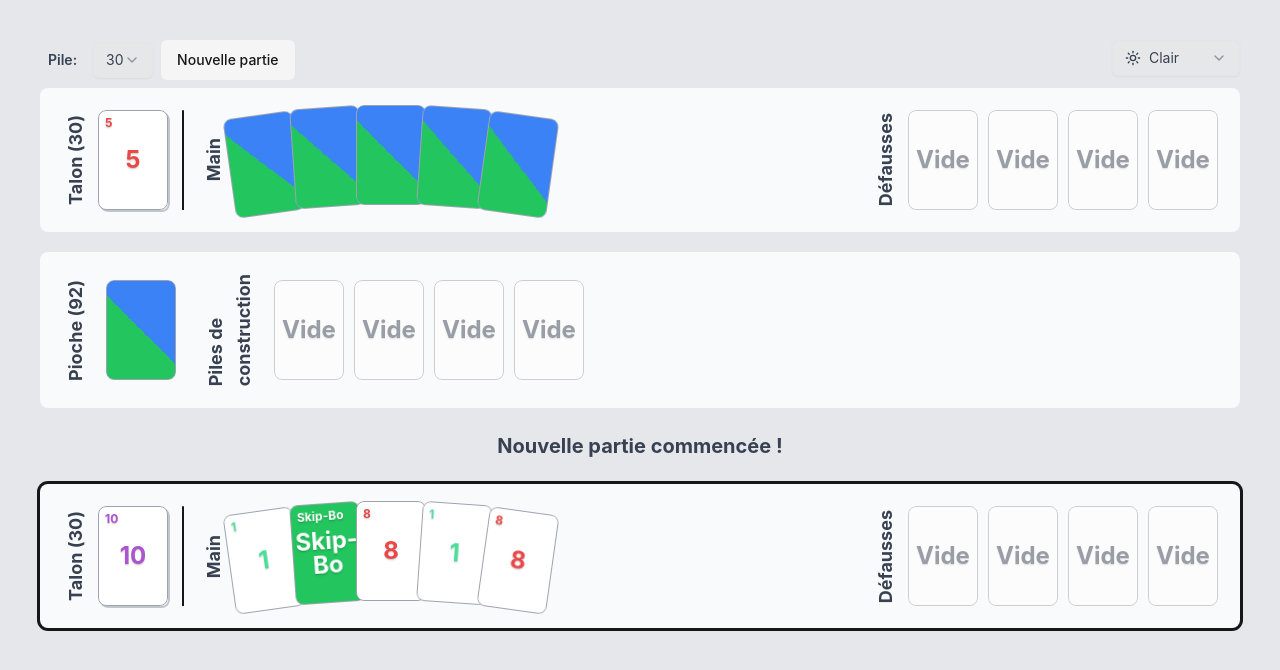
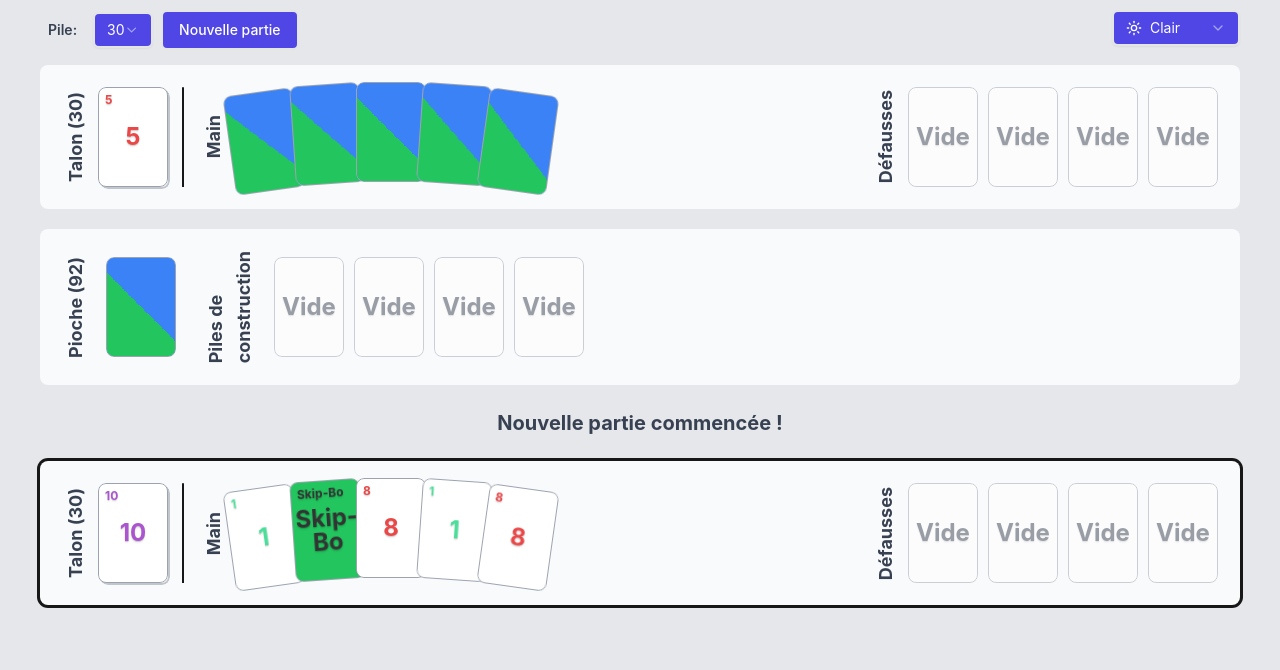
Before and after one commit to klbsjpolp/skip-bo, a React (Vite) app: page / in a window 1280 px wide. Shown: the top 670 px of the page. Built offline with nearby package versions, Linux system fonts and the light colour scheme.

Commit message:
Refactor color variables and improve card styles: update text colors, enhance button styles, and streamline card background effects for better visual consistency.

```diff
--- a/src/index.css
+++ b/src/index.css
@@ -59,6 +59,8 @@
   --card-g1: #0F0; /* 1‑4 */
   --card-g2: #F00; /* 5‑8 */
   --card-g3: #F0F; /* 9‑12 */
+
+  --button-hover-bg: color-mix(in srgb, var(--button-bg) 100%, black 5%);
 }
 
 @media(width >= 64rem) {
@@ -82,6 +84,9 @@
 
 body {
   padding: env(safe-area-inset-top) env(safe-area-inset-right) env(safe-area-inset-bottom) env(safe-area-inset-left);
+}
+#main {
+  padding-top: 10px;
 }
 
 /*
@@ -264,6 +269,10 @@
 
   .player-area {
     transition: border-color 0.3s;
+
+    &:first-child {
+      margin-top: 15px;
+    }
   }
 
   .player-area.active-turn,
@@ -413,13 +422,11 @@
   }
 
   .card-inner {
-    @apply w-full h-full overflow-hidden flex items-center justify-center absolute;
-    border-radius: inherit;
-  }
+    @apply w-full h-full rounded-[inherit] overflow-hidden flex items-center justify-center absolute will-change-transform;
 
-  .card-inner > * {
-    position: relative;
-    z-index: 1;
+    & > * {
+      @apply relative z-[1] will-change-transform;
+    }
   }
 
   &.selected {
@@ -534,7 +541,6 @@
   }
 }
 
-
 @utility card-morph-wrapper {
   @apply relative card-height w-(--card-width);
 }
@@ -542,3 +548,7 @@
 @utility card-morph-layer {
   @apply absolute pointer-events-none transition-opacity duration-800;
 }
+
+button {
+  @apply bg-(--button-bg) text-(--button-text) hover:bg-(--button-hover-bg) border-2 rounded-md;
+}
--- a/src/themes/dark.css
+++ b/src/themes/dark.css
@@ -33,7 +33,7 @@
     --button-hover-bg: #4f46e5;
 
     /* Card color ranges - same as light theme */
-    --skipbo-text: black;
+    --skipbo-text: #ccc;
     --skipbo-bg: var(--card-back);
     --card-g1: hsl(152 69% 58%);
     --card-g2: hsl(0 80% 60%);
--- a/src/themes/glass.css
+++ b/src/themes/glass.css
@@ -3,17 +3,18 @@
 .theme-glass {
   /* Dark, premium liquid glass palette */
   --bg-color: #2d6698;
-  --text-color: #e5e7eb;          /* light gray text */
-  --card-text-color: #5e5e5e;
+  --text-color: #ffffff;          /* light gray text */
   --title-color: #f3f4f6;         /* headings a touch brighter */
+  --button-bg: #6786d3;
+  --button-text: hsl(0, 0%, 90%);
 
   /* Let glass panels own their background via utility */
   --zone-bg-color: transparent;   /* prevent flat bg behind glass */
 
   /* Cards keep dark tone and soft edges */
-  --card-bg: #353b43;             /* on-glass card surface */
+  --card-bg: transparent;             /* on-glass card surface */
   --card-border: #5b6470;
-  --card-shadow: 0 10px 30px rgba(0,0,0,0.35);
+  --card-shadow: 0 1px 3px rgba(0,0,0,0.2);
   --card-radius: calc(var(--card-height) / 8);
 
   /* Accents consistent with dark glass */
@@ -21,9 +22,9 @@
   --selected-border: #d8ad5d;
   --drop-indicator-color: white;
 
-  --card-g1: hsl(120, 80%, 55%);   /* 1‑4 */
-  --card-g2: hsl(0, 90%, 65%);     /* 5‑8 */
-  --card-g3: hsl(280, 75%, 60%);   /* 9‑12 */
+  --card-g1: hsl(158, 100%, 50%);   /* 1‑4 */
+  --card-g2: hsl(0, 100%, 50%);     /* 5‑8 */
+  --card-g3: hsl(270, 100%, 50%);   /* 9‑12 */
 
   /* Extra glass tuning (used by liquid-glass tokens) */
   --lg-blur: 20px;
@@ -51,12 +52,12 @@
       --m-h: calc((100% - (var(--m-gap) * 2)) / 2);
 
       /* panel colors */
-      --p1: rgba(118, 186, 255, 0.28); /* light azure */
-      --p2: rgba(255, 149, 128, 0.28); /* coral */
-      --p3: rgba(120, 255, 196, 0.28); /* mint */
-      --p4: rgba(255, 219, 127, 0.28); /* amber */
-      --p5: rgba(171, 148, 255, 0.28); /* lavender */
-      --p6: rgba(255, 127, 202, 0.28); /* pink */
+      --p1: hsla(208, 87%, 73%, 0.28); /* light azure */
+      --p2: hsla(14, 100%, 75%, 0.28); /* coral */
+      --p3: hsla(158, 100%, 74%, 0.28); /* mint */
+      --p4: hsla(43, 100%, 75%, 0.28); /* amber */
+      --p5: hsla(263, 100%, 79%, 0.28); /* lavender */
+      --p6: hsla(320, 100%, 75%, 0.28); /* pink */
 
       background-image: linear-gradient(var(--p1), var(--p1)),
         linear-gradient(var(--p2), var(--p2)),
@@ -106,49 +107,27 @@
     visibility: hidden;
   }
 
-  .card {
-    background: rgba(255, 255, 255, 0.15); /* A semi-transparent white background */
-    backdrop-filter: blur(10px); /* The frosted glass effect */
+  .card:not(.empty-card) {
+    @apply backdrop-blur-lg bg-current/8 *:text-white;
+    @apply after:absolute after:inset-0 after:w-full after:h-full after:backdrop-blur-xl;
+    @apply before:absolute before:inset-0 before:w-full before:h-full before:bg-gradient-to-b before:from-white/15 before:to-transparent;
 
-    &::before {
-      content: '';
-      position: absolute;
-      top: 0;
-      left: 0;
-      width: 100%;
-      height: 50%; /* The height of the reflection */
-      background: linear-gradient(
-          to bottom,
-          rgba(255, 255, 255, 0.25) 0%, /* Start with a strong highlight */
-          rgba(255, 255, 255, 0) 100% /* Fade to transparent */
-      );
-    }
-  }
+    .back::after {
+      @apply z-10 content-[""] absolute inset-0 pointer-events-none rounded-[inherit] mix-blend-screen;
 
-  /* big cracked glass overlay on the blue card back */
-  .card .back::after {
-    content: "";
-    position: absolute;
-    inset: 0;
-    border-radius: inherit;
-    pointer-events: none;
+      filter: drop-shadow(0 0 2px var(--crack-glow)) drop-shadow(0 0 6px rgba(160, 208, 255, 0.10));
       /* Layer order:
          1) Impact core highlight
          2) Crack rays (thin bright lines at various angles through center)
          3) Subtle radial vignette to fade crack ends
       */
-    background:
-        /* 2) Primary fracture (thicker main crack from bottom-right toward center) */
-        conic-gradient(
+      background: /* 2) Primary fracture (thicker main crack from bottom-right toward center) */ conic-gradient(
           at 82% 82%,
           transparent 0deg 223.5deg,
-            rgba(255,255,255,0.62) 223.5deg 224.5deg,
+          rgba(255, 255, 255, 0.62) 223.5deg 224.5deg,
           transparent 224.5deg 360deg
       ),
-
-          /* 3) Crack rays (emanating from bottom-right using conic gradients) */
-        /* Principal vertical rays (90° and 270°) */
-        conic-gradient(
+        /* 3) Crack rays (emanating from bottom-right using conic gradients) */ /* Principal vertical rays (90° and 270°) */ conic-gradient(
           at 82% 82%,
           transparent 0deg 89.65deg,
           var(--crack-color) 89.65deg 90.35deg,
@@ -156,68 +135,48 @@
           var(--crack-color) 269.65deg 270.35deg,
           transparent 270.35deg 360deg
       ),
-        /* Remaining principal and secondary branches from same origin */
-        conic-gradient(
+        /* Remaining principal and secondary branches from same origin */ conic-gradient(
           at 82% 82%,
-            /* 25° */
-            transparent 0deg 24.65deg,
+            /* 25° */ transparent 0deg 24.65deg,
           var(--crack-color) 24.65deg 25.35deg,
-            /* 60° */
-            transparent 25.35deg 59.65deg,
+            /* 60° */ transparent 25.35deg 59.65deg,
           var(--crack-color) 59.65deg 60.35deg,
-            /* 65° (opposite of -115°) */
-            transparent 60.35deg 64.65deg,
+            /* 65° (opposite of -115°) */ transparent 60.35deg 64.65deg,
           var(--crack-color) 64.65deg 65.35deg,
-            /* 110° */
-            transparent 65.35deg 109.65deg,
+            /* 110° */ transparent 65.35deg 109.65deg,
           var(--crack-color) 109.65deg 110.35deg,
-            /* 120° (opposite of -60°) */
-            transparent 110.35deg 119.65deg,
+            /* 120° (opposite of -60°) */ transparent 110.35deg 119.65deg,
           var(--crack-color) 119.65deg 120.35deg,
-            /* 155° (opposite of -25°) */
-            transparent 120.35deg 154.65deg,
+            /* 155° (opposite of -25°) */ transparent 120.35deg 154.65deg,
           var(--crack-color) 154.65deg 155.35deg,
-            /* 205° (opposite of 25°) */
-            transparent 155.35deg 204.65deg,
+            /* 205° (opposite of 25°) */ transparent 155.35deg 204.65deg,
           var(--crack-color) 204.65deg 205.35deg,
-            /* 240° (opposite of 60°) */
-            transparent 205.35deg 239.65deg,
+            /* 240° (opposite of 60°) */ transparent 205.35deg 239.65deg,
           var(--crack-color) 239.65deg 240.35deg,
-            /* 245° (opposite of 65°) */
-            transparent 240.35deg 244.65deg,
+            /* 245° (opposite of 65°) */ transparent 240.35deg 244.65deg,
           var(--crack-color) 244.65deg 245.35deg,
-            /* 300° (opposite of 120°, equals -60°) */
-            transparent 245.35deg 299.65deg,
+            /* 300° (opposite of 120°, equals -60°) */ transparent 245.35deg 299.65deg,
           var(--crack-color) 299.65deg 300.35deg,
-            /* 335° (opposite of 155°, equals -25°) */
-            transparent 300.35deg 334.65deg,
+            /* 335° (opposite of 155°, equals -25°) */ transparent 300.35deg 334.65deg,
           var(--crack-color) 334.65deg 335.35deg,
           transparent 335.35deg 360deg
       ),
-
-        /* 4) Spider-web rings (subtle concentric fracture halos) */
-        repeating-radial-gradient(
+        /* 4) Spider-web rings (subtle concentric fracture halos) */ repeating-radial-gradient(
           circle at 82% 82%,
-          rgba(255,255,255,0.08) 0,
-          rgba(255,255,255,0.08) 1px,
-          rgba(255,255,255,0.0) 1px,
-          rgba(255,255,255,0.0) 8px
+          rgba(255, 255, 255, 0.08) 0,
+          rgba(255, 255, 255, 0.08) 1px,
+          rgba(255, 255, 255, 0.0) 1px,
+          rgba(255, 255, 255, 0.0) 8px
       ),
       repeating-radial-gradient(
           circle at 82% 82%,
-            rgba(160,208,255,0.06) 0,
-            rgba(160,208,255,0.06) 1px,
+          rgba(160, 208, 255, 0.06) 0,
+          rgba(160, 208, 255, 0.06) 1px,
           transparent 1px,
           transparent 14px
       ),
-
-          /* 5) Vignette so lines taper toward edges (simulate energy dissipation) */
-        radial-gradient(circle at 82% 82%, rgba(0,0,0,0) 25%, rgba(0,0,0,0.18) 62%, rgba(0,0,0,0.3) 100%);
-    mix-blend-mode: screen; /* bright-on-dark for a crack glare look */
-    filter:
-        drop-shadow(0 0 2px var(--crack-glow))
-        drop-shadow(0 0 6px rgba(160,208,255,0.10));
-
+        /* 5) Vignette so lines taper toward edges (simulate energy dissipation) */ radial-gradient(circle at 82% 82%, rgba(0, 0, 0, 0) 25%, rgba(0, 0, 0, 0.18) 62%, rgba(0, 0, 0, 0.3) 100%);
+    }
   }
 
   body {
--- a/src/themes/light.css
+++ b/src/themes/light.css
@@ -16,9 +16,10 @@
     --card-radius: 8px;
     --button-bg: #4f46e5;
     --button-hover-bg: #4338ca;
+    --button-text: white;
 
     /* Card color ranges */
-    --skipbo-text: white;
+    --skipbo-text: #333;
     --skipbo-bg: var(--card-back-2);
     --card-g1: hsl(152 69% 58%);   /* 1‑4 */
     --card-g2: hsl(0 80% 60%);     /* 5‑8 */
--- a/src/themes/rainbow.css
+++ b/src/themes/rainbow.css
@@ -16,6 +16,7 @@
     --selected-border: #ffd700;
     --button-bg: #ff6b6b;
     --button-hover-bg: #ff5252;
+    --button-text: hsl(0, 0%, 95%);
 
     --skipbo-text: white;
     --card-g1: #4caf50;
--- a/src/themes/retro.css
+++ b/src/themes/retro.css
@@ -16,6 +16,7 @@
     --selected-shadow: 3px 3px 0 var(--primary);
     --button-bg: #2a9d8f;
     --button-hover-bg: #21867a;
+    --button-text: hsl(0, 0%, 95%);
 
     --skipbo-text: hsl(40 80% 80%);
     --skipbo-bg: var(--card-bg);
```
Also changed, not shown: src/themes/wool.css (+0 -7 lines). Lines whose indentation alone changed are shown as unchanged.
